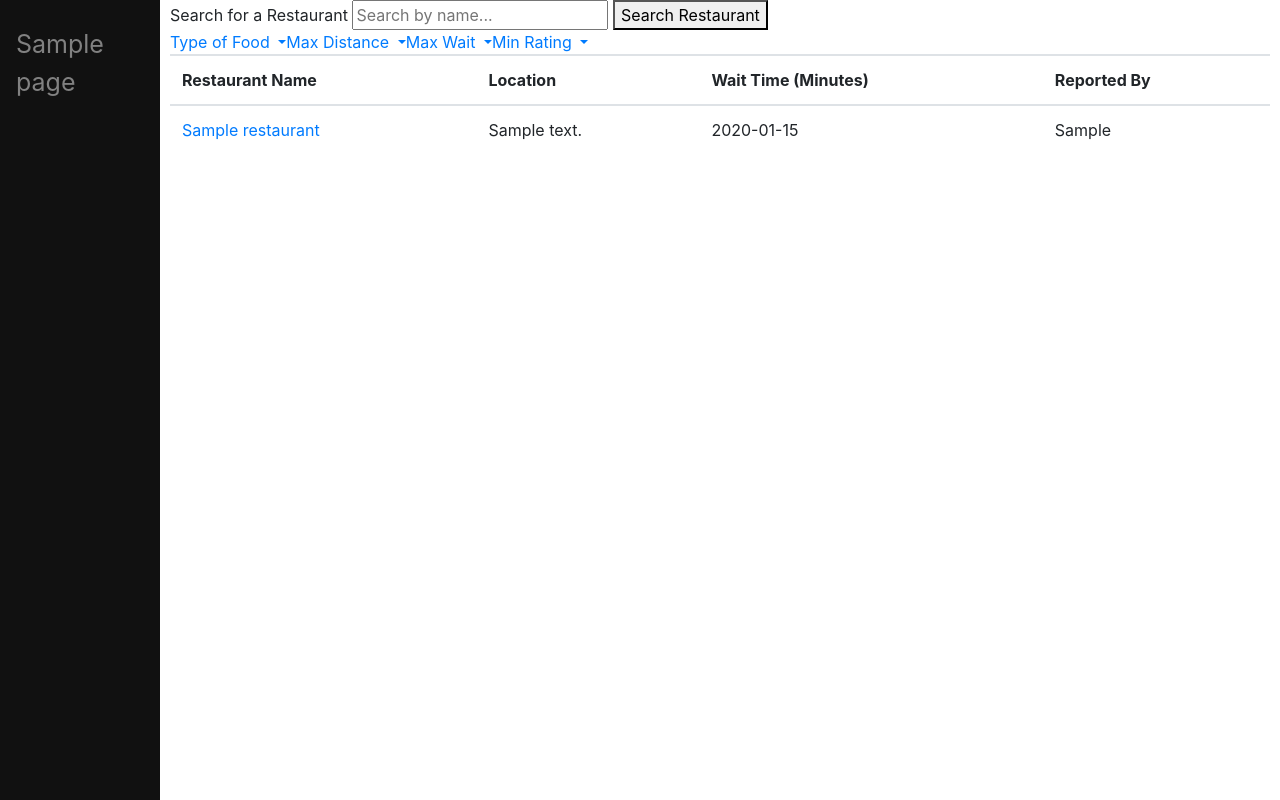
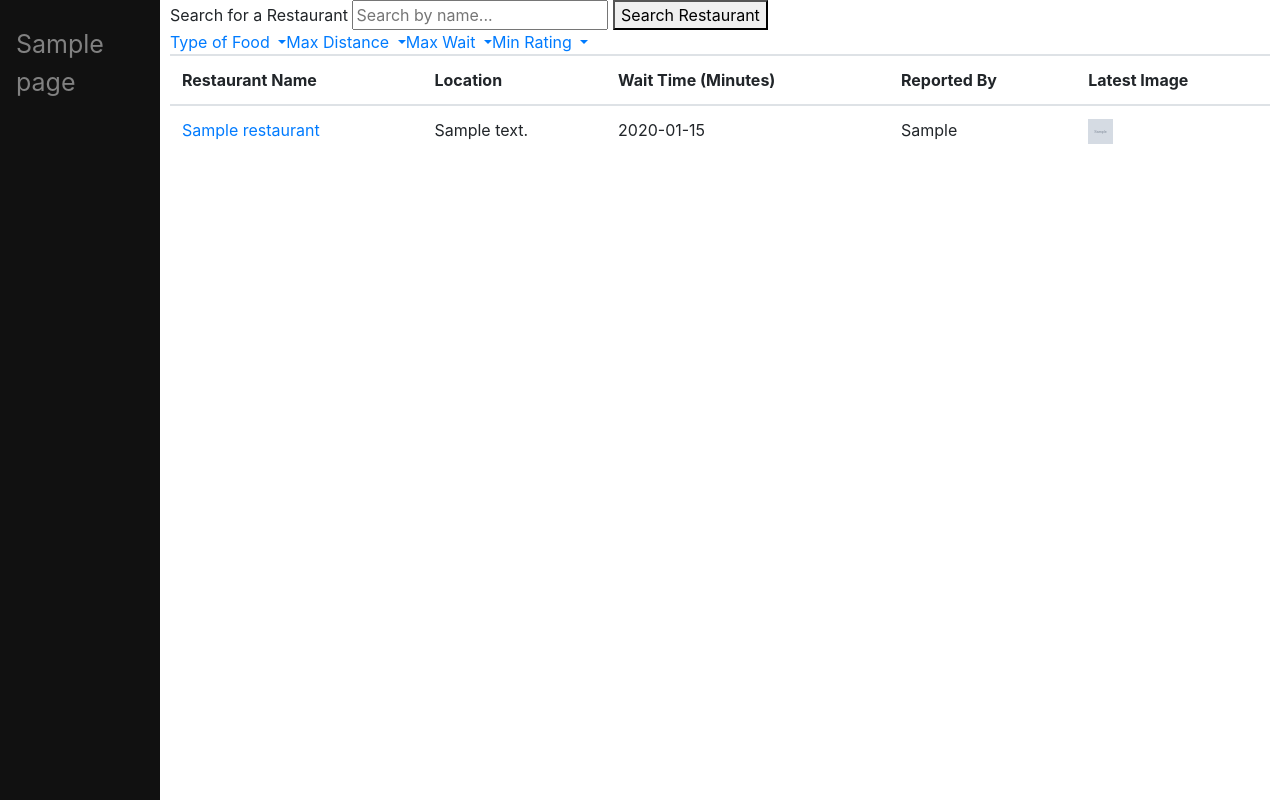
Before and after one commit to benjamin-musil/line-picker-webapp, a Flask app: template templates/AllRestaurant.html in a window 1280 px wide. Run offline with Flask 2, Linux system fonts and the light colour scheme; the template is opened without the code that fills it: most values are stand-ins (such as "Sample title", 1, 10 or a date in 2020); grey boxes marked "Sample" are stand-in pictures; some libraries are stand-ins or nearby versions.

Commit message:
added image column

```diff
--- a/app.py
+++ b/app.py
@@ -148,8 +148,11 @@ def SearchBar():
 
     # Match search query to name or category of restaurant
     res = search_Restaurant({"$or": [{'Name': tag_regex}, {'Category': tag_regex}]}).response[0]
+
     data = json.loads(res)
-
+    for restaurant in data:
+        if len(restaurant['images']) == 0:
+            restaurant['images'].append('https://www.drupal.org/files/styles/grid-3-2x/public/project-images/drupal-addtoany-logo.png')
     # Pass a blank tab to load the template page
     UiContent = {'SelectedTab': '', 'RestaurantType': categories}
     return render_template("AllRestaurant.html", UiContent=UiContent, restaurants=data,
--- /dev/null
+++ b/static/all_restaurants.css
@@ -0,0 +1,5 @@
+img {
+    height: 25px;
+
+    width: 25px;
+}
--- a/templates/AllRestaurant.html
+++ b/templates/AllRestaurant.html
@@ -14,6 +14,7 @@
         }
     </script>
     <link type="text/css" rel="stylesheet" href="{{ url_for('static', filename='macros.css', _external=True) }}"/>
+    <link type="text/css" rel="stylesheet" href="{{ url_for('static', filename='all_restaurants.css', _external=True) }}"/>
     {% import "macros.html" as macros %}
 <body>
 {{ macros.build_side_bar(pages=pages, selected="Restaurant",user=user) }}
@@ -88,6 +89,7 @@
                         <th scope="col">Location</th>
                         <th scope="col">Wait Time (Minutes)</th>
                         <th scope="col">Reported By</th>
+                        <th scope="col">Latest Image</th>
                     </tr>
                     </thead>
                     <tbody>
@@ -99,6 +101,7 @@
                             <td> {{ restaurant.address }} </td>
                             <td> {{ restaurant.wait_times }} </td>
                             <td> {{ restaurant.reported_by }} </td>
+                            <td> <img src={{ restaurant.images[0] }}> </td>
                         </tr>
                     {% endfor %}
 
```
